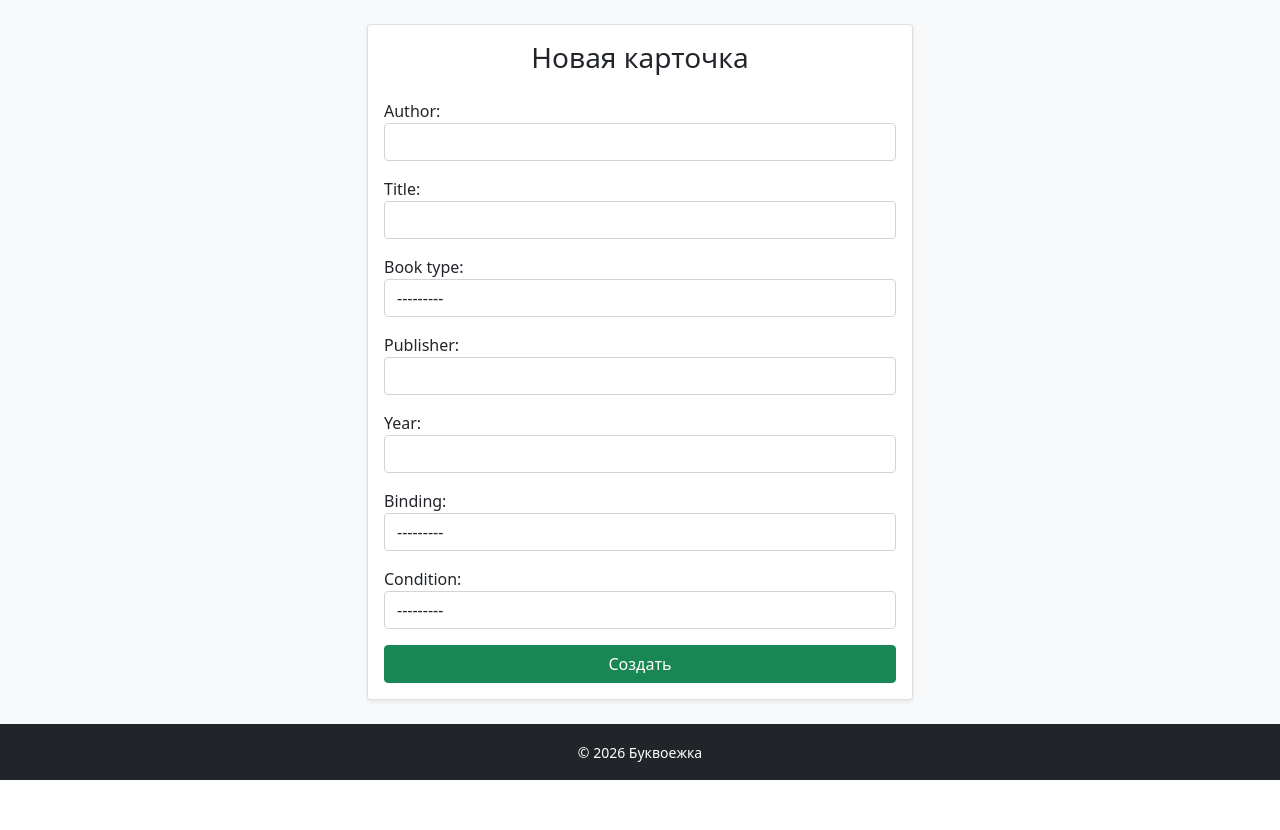
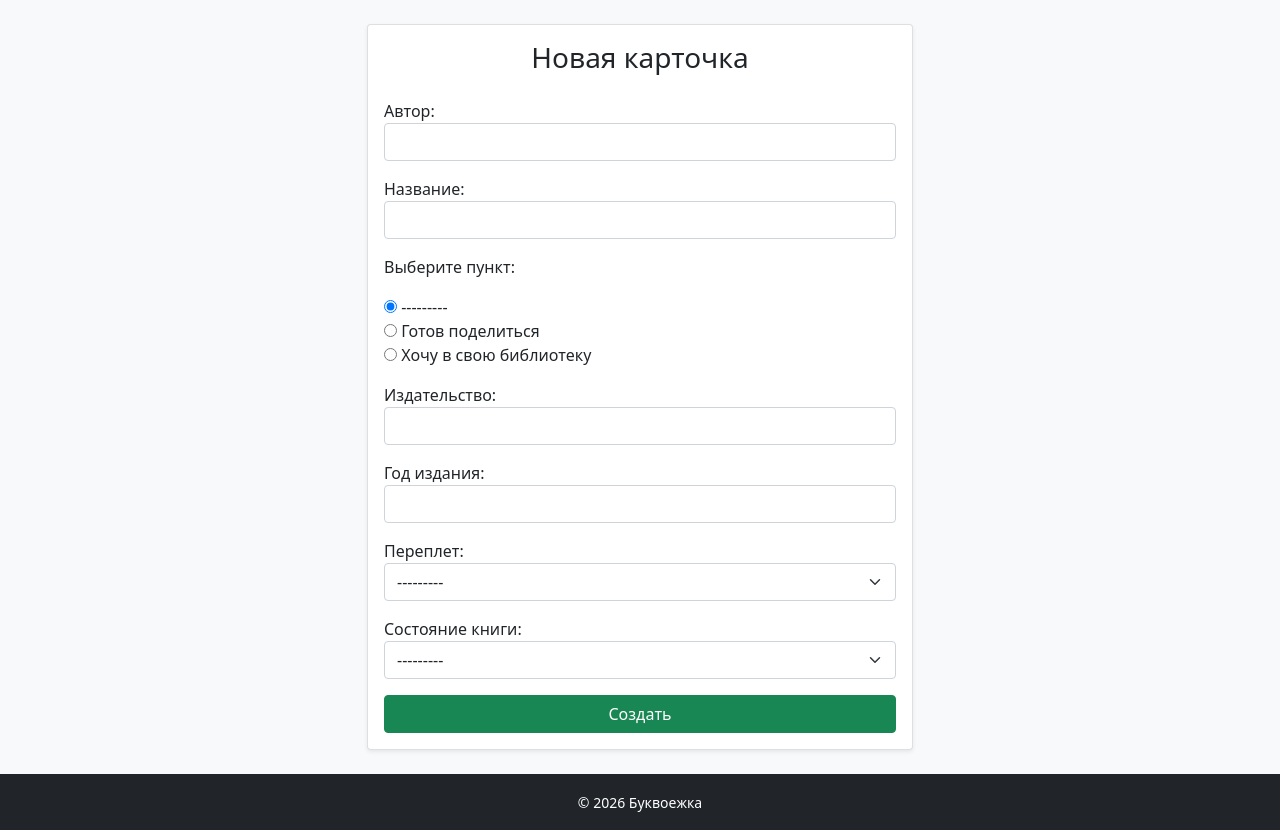
Before and after one commit to cestxvcdim/dexam, a Django app: page /create/ in a window 1280 px wide. Shown: the part 58-888 px from the top of the page. Before the commit the page ends 838 px from the top, so only its background shows below. Run offline with Django 4.2, Linux system fonts and the light colour scheme; the visitor is signed in with stand-in values (Sample User, id 1); some libraries are stand-ins or nearby versions.

Commit message:
fix: radio select and verbose naming

```diff
--- a/books/admin.py
+++ b/books/admin.py
@@ -7,5 +7,5 @@ from books.models import BookCard
 class BookCardAdmin(admin.ModelAdmin):
     list_display = ("id", "title", "author", "user", "created_at")
     search_fields = ("title", "author", "publisher", "year")
-    list_filter = ("title", "author", "publisher", "year", "book_type", "binding", "condition")
+    list_filter = ("title", "author", "publisher", "year", "action_type", "binding", "condition")
     paginate_by = 10
--- a/books/forms.py
+++ b/books/forms.py
@@ -9,7 +9,7 @@ class BookCardForm(StyleFormMixin, forms.ModelForm):
         fields = [
             "author",
             "title",
-            "book_type",
+            "action_type",
             "publisher",
             "year",
             "binding",
@@ -17,7 +17,7 @@ class BookCardForm(StyleFormMixin, forms.ModelForm):
         ]
 
         widgets = {
-            "book_type": forms.Select,
+            "action_type": forms.RadioSelect,
             "binding": forms.Select,
             "condition": forms.Select,
         }
--- a/books/models.py
+++ b/books/models.py
@@ -9,7 +9,7 @@ class BookCard(models.Model):
         REJECTED = "rejected", "Отклонено"
         ARCHIVED = "archived", "Архив"
 
-    class BookType(models.TextChoices):
+    class ActionType(models.TextChoices):
         GIVE = "give", "Готов поделиться"
         WANT = "want", "Хочу в свою библиотеку"
 
@@ -30,23 +30,24 @@ class BookCard(models.Model):
         related_name="book_cards",
     )
 
-    author = models.CharField(max_length=128)
-    title = models.CharField(max_length=128)
+    author = models.CharField(verbose_name="Автор", max_length=128)
+    title = models.CharField(verbose_name="Название", max_length=128)
 
-    book_type = models.CharField(max_length=10, choices=BookType.choices)
+    action_type = models.CharField(verbose_name="Выберите пункт", max_length=10, choices=ActionType.choices)
 
-    publisher = models.CharField(max_length=128, blank=True)
-    year = models.PositiveIntegerField(null=True, blank=True)
-    binding = models.CharField(max_length=10, choices=Binding.choices, blank=True)
-    condition = models.CharField(max_length=20, choices=Condition.choices, blank=True)
+    publisher = models.CharField(verbose_name="Издательство", max_length=128, blank=True)
+    year = models.PositiveIntegerField(verbose_name="Год издания", null=True, blank=True)
+    binding = models.CharField(verbose_name="Переплет", max_length=10, choices=Binding.choices)
+    condition = models.CharField(verbose_name="Состояние книги", max_length=20, choices=Condition.choices)
 
     status = models.CharField(
+        verbose_name="Статус",
         max_length=10,
         choices=Status.choices,
         default=Status.PENDING
     )
 
-    created_at = models.DateTimeField(auto_now_add=True)
+    created_at = models.DateTimeField(verbose_name="Время создания", auto_now_add=True)
 
     class Meta:
         verbose_name = "Карточка книги"
--- a/core/forms.py
+++ b/core/forms.py
@@ -16,5 +16,9 @@ class StyleFormMixin:
                     format='%Y-%m-%d %H:%M:%S'
                 )
                 field.input_formats = ['%Y-%m-%d %H:%M:%S']
+            elif isinstance(field.widget, forms.RadioSelect):
+                field.widget.attrs.update({'class': 'form-check_input'})
+            elif isinstance(field.widget, forms.Select):
+                field.widget.attrs.update({'class': 'form-select'})
             else:
                 field.widget.attrs.update({'class': 'form-control'})
```
Also changed, not shown: books/templates/books/detail.html (+3 -8 lines), books/migrations/0002_remove_bookcard_book_type_bookcard_action_type_and_more.py (added).
